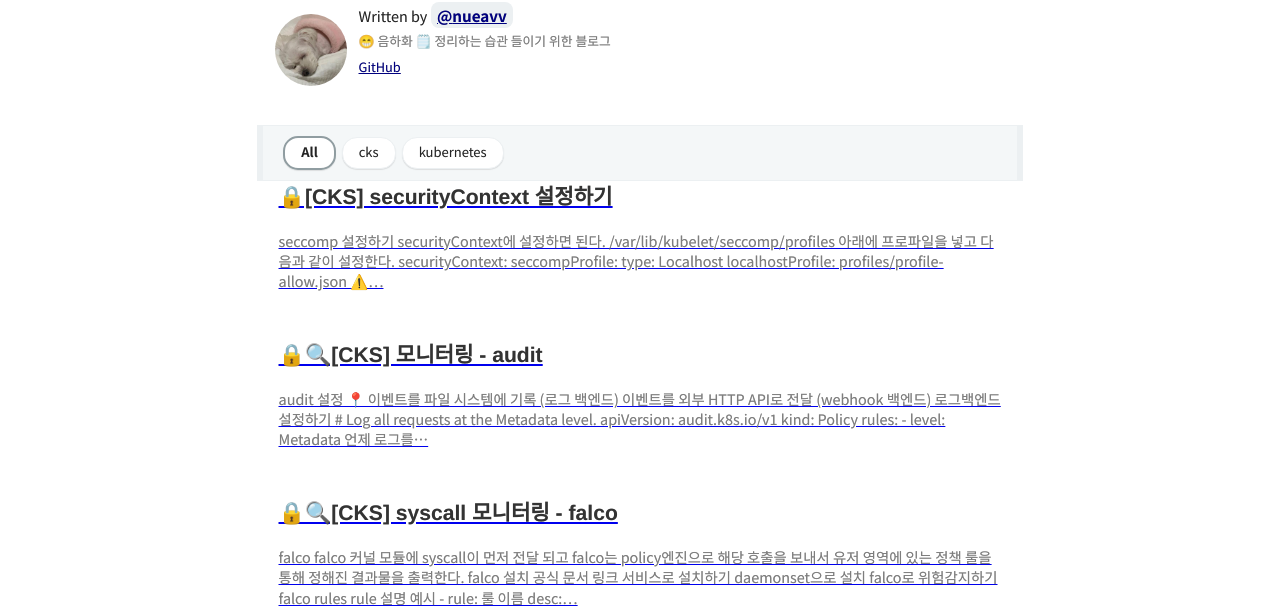
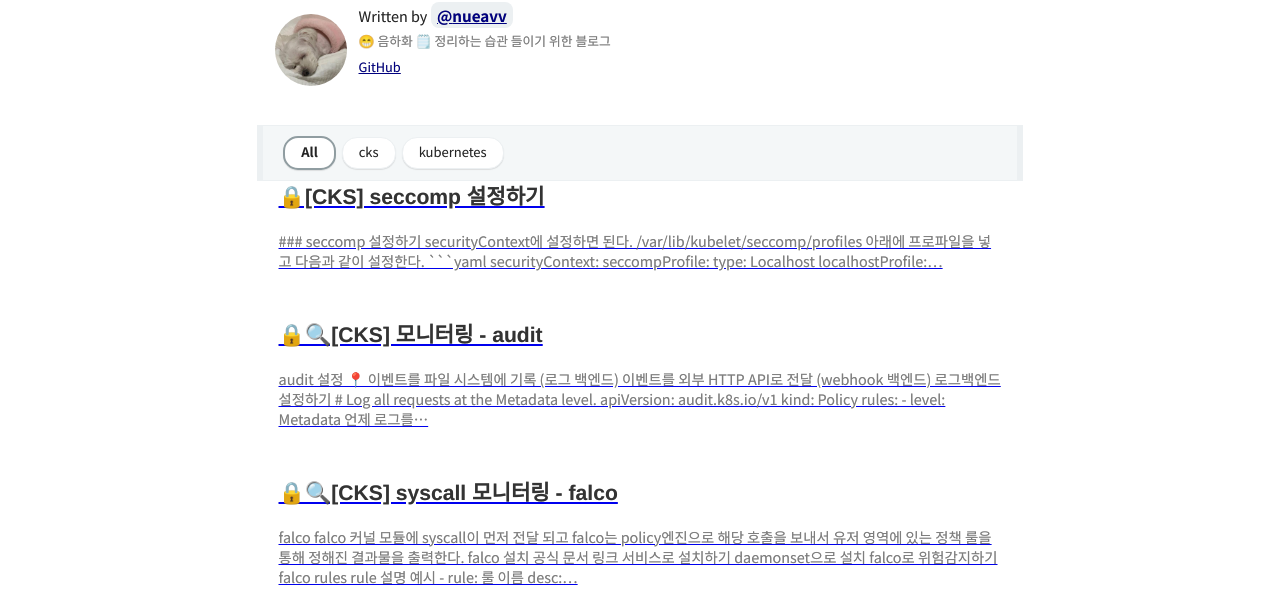
Before and after one commit to nueavv/nueavv.github.old, a Gatsby site: page / in a window 1280 px wide. Shown: the part 186-800 px from the top of the page. Built offline with nearby package versions, Linux system fonts and the light colour scheme; Gatsby itself is replaced by a stand-in of ours; some packages are replaced by stand-ins of ours; what typography-theme-github would draw is missing.

Commit message:
제목 수정

````diff
--- a/content/blog/cks/kubernetes-securitycontext.md
+++ b/content/blog/cks/seccomp.md
@@ -1,12 +1,14 @@
 ---
-title: 🔒[CKS] securityContext 설정하기
+title: 🔒[CKS] seccomp 설정하기
 date: 2023-05-04 22:18:00
 category: cks
 thumbnail: { thumbnailSrc }
 draft: false
 ---
 
-## seccomp 설정하기
+```
+
+### seccomp 설정하기
 securityContext에 설정하면 된다.
 /var/lib/kubelet/seccomp/profiles 아래에 프로파일을 넣고 다음과 같이 설정한다.
 
````
